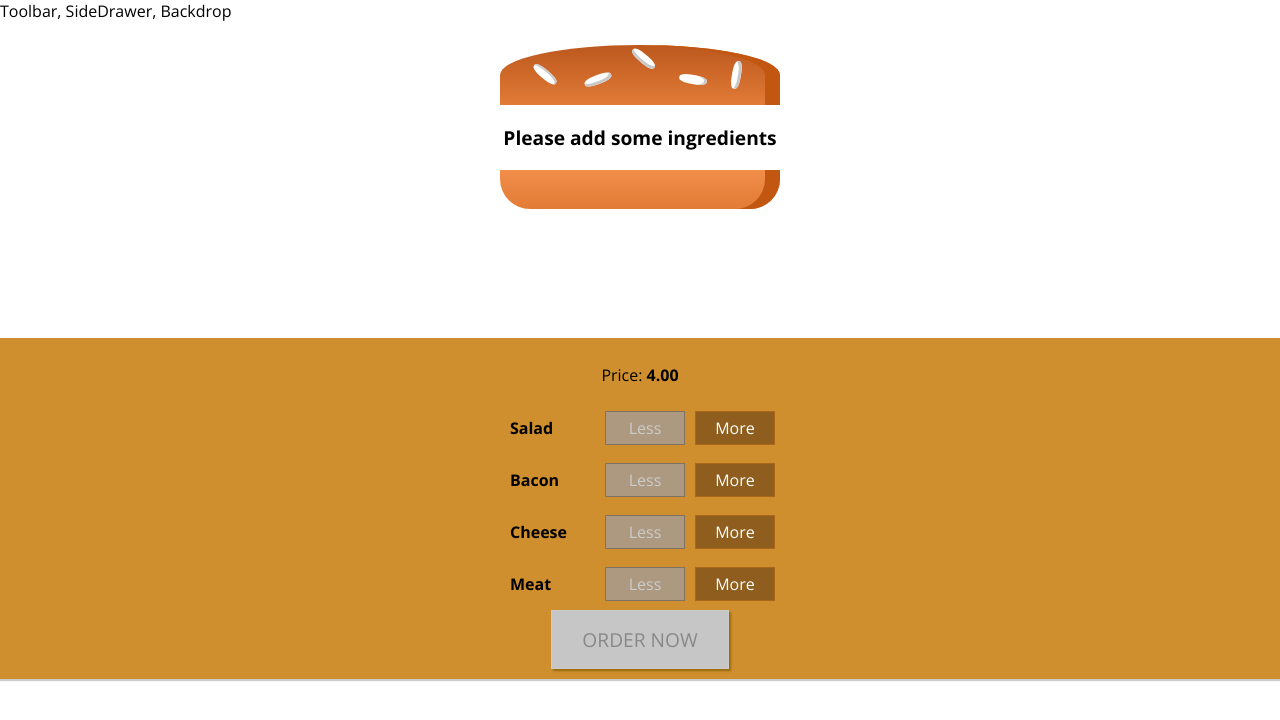
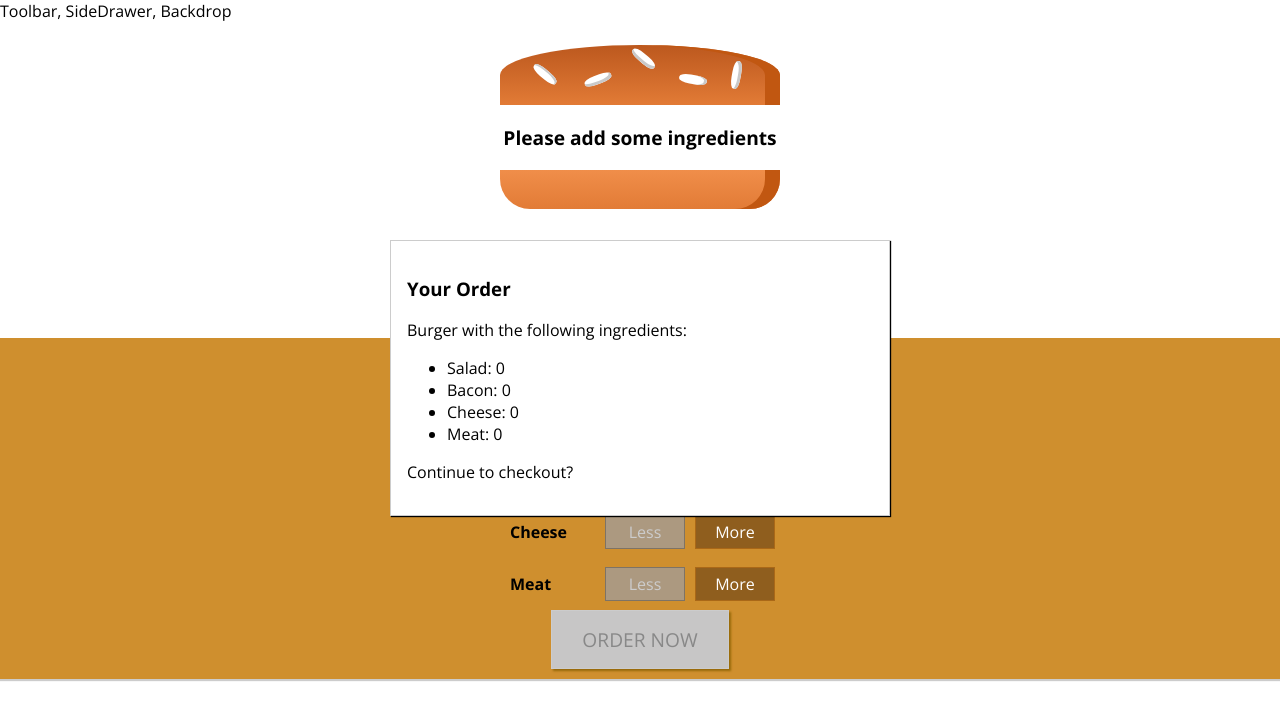
Before and after one commit to soggytacos/burger-builder, a React app: page / in a window 1280 px wide. Shown: the top 720 px of the page. Built offline with nearby package versions, Linux system fonts and the light colour scheme.

Commit message:
these are the changes from video 168 about creating and displaying the Modal component

```diff
--- /dev/null
+++ b/src/components/Burger/OrderSummary/OrderSummary.js
@@ -0,0 +1,25 @@
+import React from 'react';
+import Aux from '../../../hoc/Aux';
+
+const orderSummary = (props) => {
+    const ingredientSummary = Object.keys(props.ingredients)
+        .map(igKey => {
+            return (
+                <li key={igKey}>
+                    <span style={{textTransform: 'capitalize'}}>{igKey}</span>: {props.ingredients[igKey]}
+                </li>);
+        });
+
+    return (
+        <Aux>
+            <h3>Your Order</h3>
+            <p>Burger with the following ingredients:</p>
+            <ul>
+                {ingredientSummary}
+            </ul>
+            <p>Continue to checkout?</p>
+        </Aux>
+    );
+};
+
+export default orderSummary;
--- a/src/containers/BurgerBuilder/BurgerBuilder.js
+++ b/src/containers/BurgerBuilder/BurgerBuilder.js
@@ -3,6 +3,8 @@
 import Aux from '../../hoc/Aux';
 import Burger from '../../components/Burger/Burger';
 import BuildControls from '../../components/Burger/BuildControls/BuildControls';
+import Modal from '../../components/UI/Modal/Modal';
+import OrderSummary from "../../components/Burger/OrderSummary/OrderSummary";
 
 const INGREDIENT_PRICES = {
     salad: 0.5,
@@ -80,6 +82,9 @@
         }
         return (
             <Aux>
+                <Modal>
+                    <OrderSummary ingredients={this.state.ingredients} />
+                </Modal>
                 <Burger ingredients={this.state.ingredients}/>
                 <BuildControls
                     ingredientAdded={this.addIngredientHandler}
```
